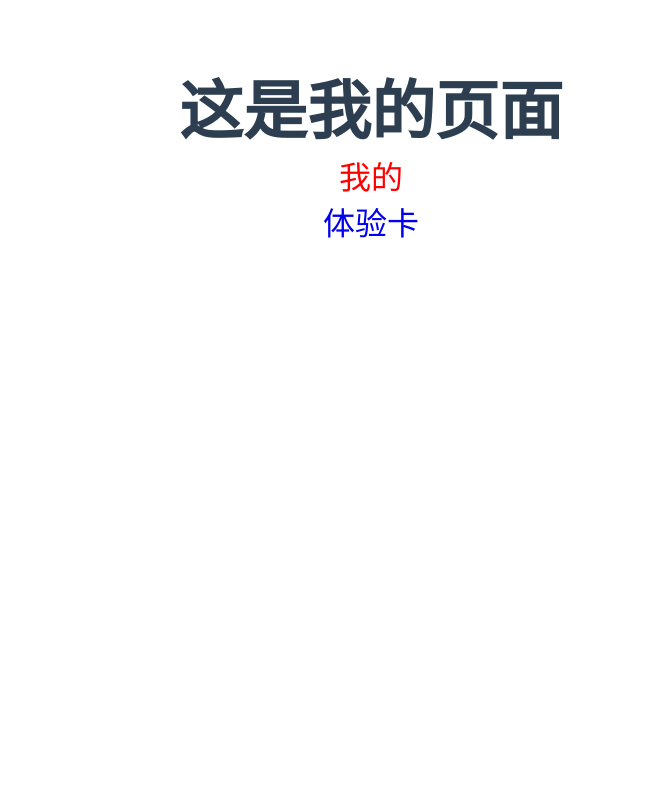
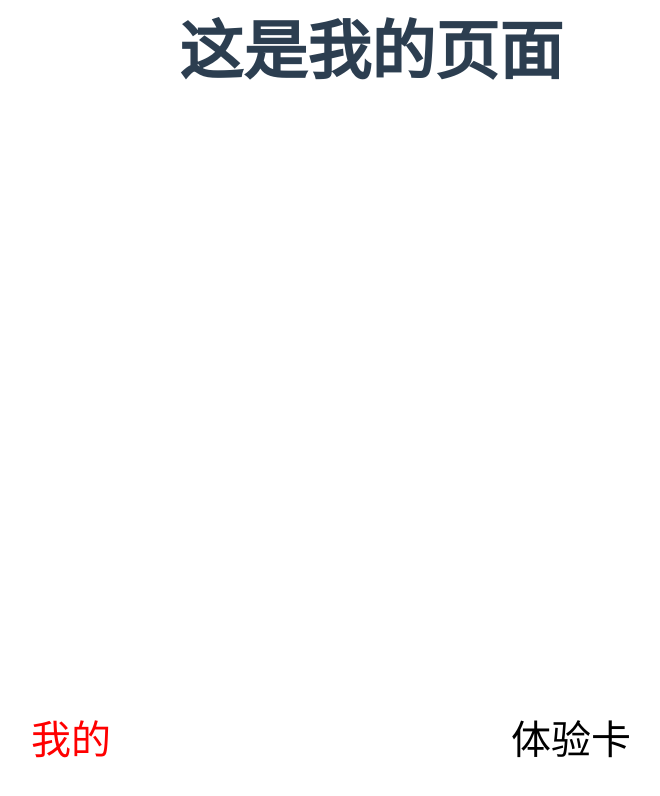
Before and after one commit to wangyanan123456/xiangsong-mobile, a Vue app: page / in a window 1280 px wide. Shown: the top 796 px of the page, without its empty margins (269-929 px from the left). Built offline with nearby package versions, Linux system fonts and the light colour scheme.

Commit message:
路由跳转

```diff
--- a/src/App.vue
+++ b/src/App.vue
@@ -21,6 +21,5 @@ export default {
   -moz-osx-font-smoothing: grayscale;
   text-align: center;
   color: #2c3e50;
-  margin-top: 60px;
 }
 </style>
--- a/src/components/footer/footer.vue
+++ b/src/components/footer/footer.vue
@@ -1,15 +1,19 @@
 <template>
-	<div>
+	<div class="footer">
 		<ul>
 			<li>
 				<router-link to = '/'>
 				    <!-- <div  class="img" :style = "{background: $route.path === '/' ? '/img/icon_home_press@2x.png' : ''}"></div> -->
 					<p :style="{color: $route.path === '/' ? 'red' : ''}">我的</p>
 				</router-link>
-				<router-link to = '/'>
+
+			</li>
+			<li>
+				<router-link to = '/try'>
 				    <!-- <div  class="img" :style = "{background: $route.path === '/' ? '/img/icon_home_press@2x.png' : ''}"></div> -->
 					<p :style="{color: $route.path === '/try' ? 'red' : ''}">体验卡</p>
 				</router-link>
+
 			</li>
 		</ul>
 	</div>
@@ -32,7 +36,7 @@ export default {
   display: flex;
 }
 .footer li {
-  margin-left: 0.6rem;
+  margin-left: 1.5rem;
   margin-right: 0.5rem;
 }
 .footer p {
--- a/src/main.js
+++ b/src/main.js
@@ -12,4 +12,4 @@ const vm = new Vue({
   components: { App }
 })
 
-console.log(vm, $)
+console.log($, vm)
```
